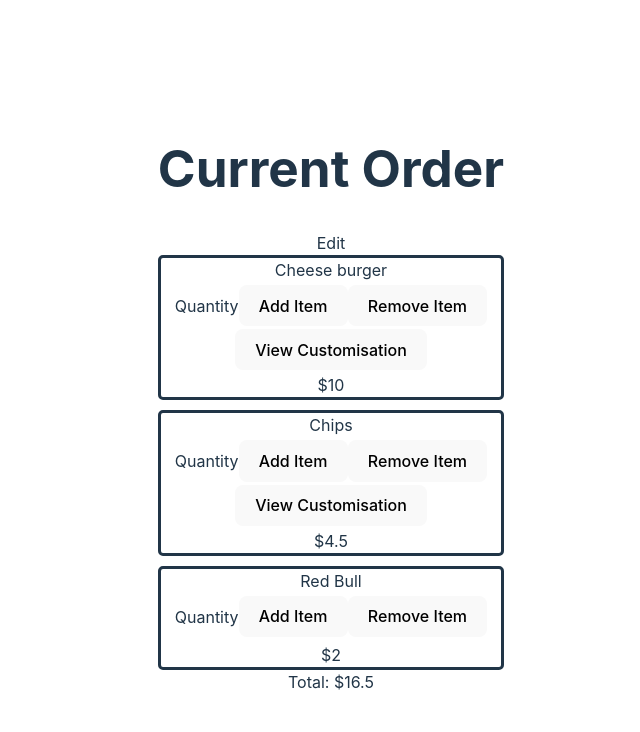
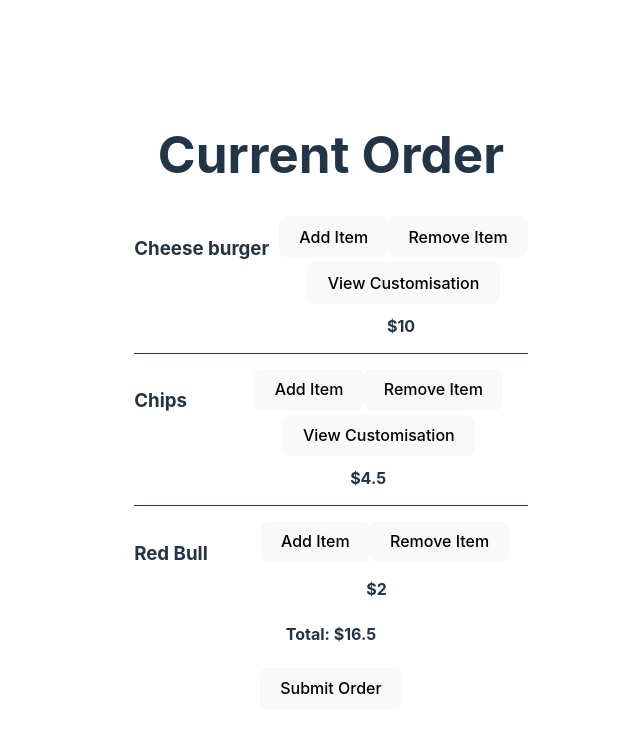
Before and after one commit to asd-group5/asd-group5, a React (Vite) app in the folder frontend/: page /Customisation in a window 1280 px wide. Shown: the top 732 px of the page, without its empty margins (309-949 px from the left). Built offline with nearby package versions, Linux system fonts and the light colour scheme.

Commit message:
visual update

```diff
--- /dev/null
+++ b/frontend/src/components/Customisation.css
@@ -0,0 +1,4 @@
+.customisationOption{
+    display: flex;
+    justify-content: space-between;
+}
--- a/frontend/src/components/Customisation.jsx
+++ b/frontend/src/components/Customisation.jsx
@@ -1,23 +1,34 @@
 import { useState } from "react";
+import './Customisation.css';
 
 const Customisation = ({custom, updateCart}) => {
     const [items, setItems] = useState(custom);
+    const [update, setUpdate] = useState(true);
 
     let customs = Object.getOwnPropertyNames(custom);
 
     const handleCheck = (value) => {
         let temp = JSON.parse(JSON.stringify(items));
         temp[value]['checked'] = !temp[value]['checked'];
+
+        setUpdate(Object.keys(custom)
+            .every((key) => custom[key]['checked'] === temp[key]['checked']));
+
         setItems(temp);
+    }
+
+    const handleUpdate = () => {
+        setUpdate(true);
+        updateCart(items);
     }
 
     return(
         <div>
             {customs.map(value => {
                 return(
-                    <div>
+                    <div className="customisationOption">
                         <label>
-                            ${custom[value]['price']} {value}
+                            ${custom[value]['price']} {value[0].toUpperCase() + value.slice(1)}
                         </label>
                         <div>
                             <input type="checkbox"
@@ -27,7 +38,10 @@ const Customisation = ({custom, updateCart}) => {
                     </div>
                 )
             })}
-            <button onClick={() => updateCart(items)}>Update Item</button>
+            <button
+                className="customUpdate"
+                onClick={() => handleUpdate()}
+                disabled={update}>Update Item</button>
         </div>
     )
 }
--- a/frontend/src/components/Items.css
+++ b/frontend/src/components/Items.css
@@ -1,7 +1,31 @@
 .itemCard{
+    display: grid;
+    grid-template-areas: "a . b b b"
+                         "a . c c c"
+                         "a . d d d"
+                         "a e e e e";
+    gap: 5px;
+    /* border-style: solid;
+    border-radius: 5px; */
+}
+
+.itemDetails{
+    grid-area: a;
     display: flex;
-    flex-direction: column;
-    gap: 3px;
-    border-style: solid;
-    border-radius: 5px;
 }
+
+.quantity {
+    grid-area: b;
+}
+
+.buttonContainer{
+    grid-area: c;
+}
+
+.customisationContainer{
+    grid-area: d;
+}
+
+.itemCard > strong {
+    grid-area: e;
+}
--- a/frontend/src/components/Items.jsx
+++ b/frontend/src/components/Items.jsx
@@ -44,11 +44,13 @@ const Items = ({itemName, totalPrice, index, orders, setOrders, custom, required
 return(
     <div className='itemCard'>
         <div className='itemDetails'>
+            <h3>
             {itemName}
+            </h3>
         </div>
 
-        <div>
-            Quantity
+        <div className='quantity'>
+
             <button onClick={() => {
                 handleAddQuanity();
             }}>Add Item</button>
@@ -61,19 +63,24 @@ return(
                 <div>
                     {required.name}
                 </div> : null}
-        <div>
+        <div className='buttonContainer'>
             {(custom) ?
                 <button onClick={handleCustomise}>
                     {showCustom ? 'Hide Customisation' : 'View Customisation'}
                 </button> : null }
         </div>
         {showCustom ?
-            <div>
+            <div className='customisationContainer'>
+                <h4>
+                    Customise {itemName}
+                </h4>
                 <Customisation
                     custom={custom}
                     updateCart={updateCart}/>
             </div> : null}
-        ${totalPrice}
+        <strong>
+            ${totalPrice}
+        </strong>
     </div>
 )
 
--- a/frontend/src/components/OrderCustomisation.css
+++ b/frontend/src/components/OrderCustomisation.css
@@ -1,5 +1,20 @@
+.customUpdate{
+    margin-top: 15px;
+}
+.customUpdate:hover:disabled{
+    cursor: default !important;
+    outline: none;
+    border-color: transparent !important;
+}
+
 .orders{
     display: flex;
     flex-direction: column;
-    gap: 10px;
+    gap: 15px;
 }
+
+.orders>*:not(:last-child) {
+    border-bottom: solid;
+    padding-bottom: 15px;
+    border-width: 1px;
+  }
--- a/frontend/src/components/OrderCustomisation.jsx
+++ b/frontend/src/components/OrderCustomisation.jsx
@@ -86,7 +86,7 @@ const OrderCustomisation = () => {
     return(
         <div>
             <h1>Current Order</h1>
-            Edit
+
             <div className="orders">
                 {orders.map((value, index) =>{
                     return(
@@ -103,7 +103,12 @@ const OrderCustomisation = () => {
                 })}
             </div>
             <div>
-                Total: ${total}
+                <h4>
+                    Total: ${total}
+                </h4>
+                <button>
+                    Submit Order
+                </button>
             </div>
         </div>
     )
```
